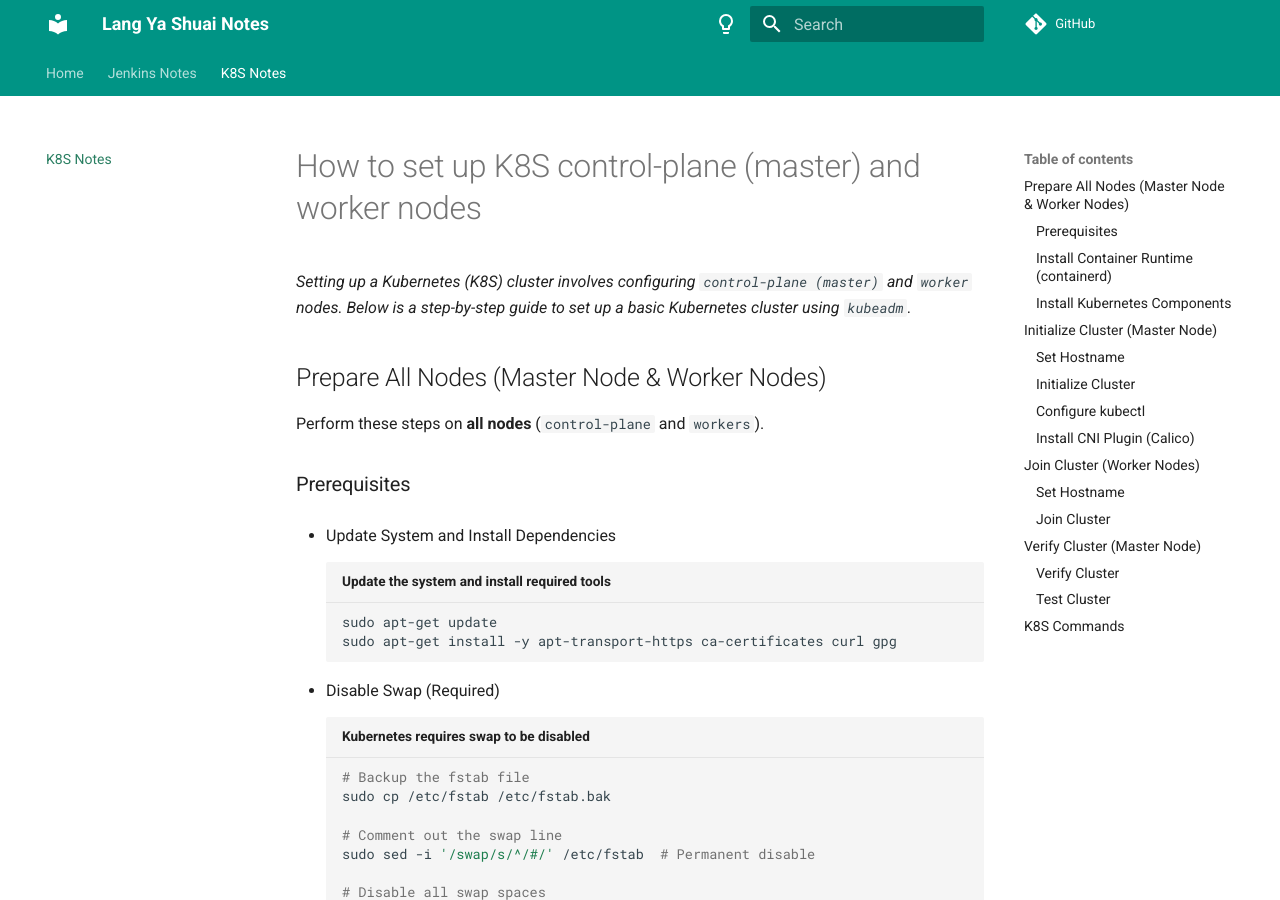
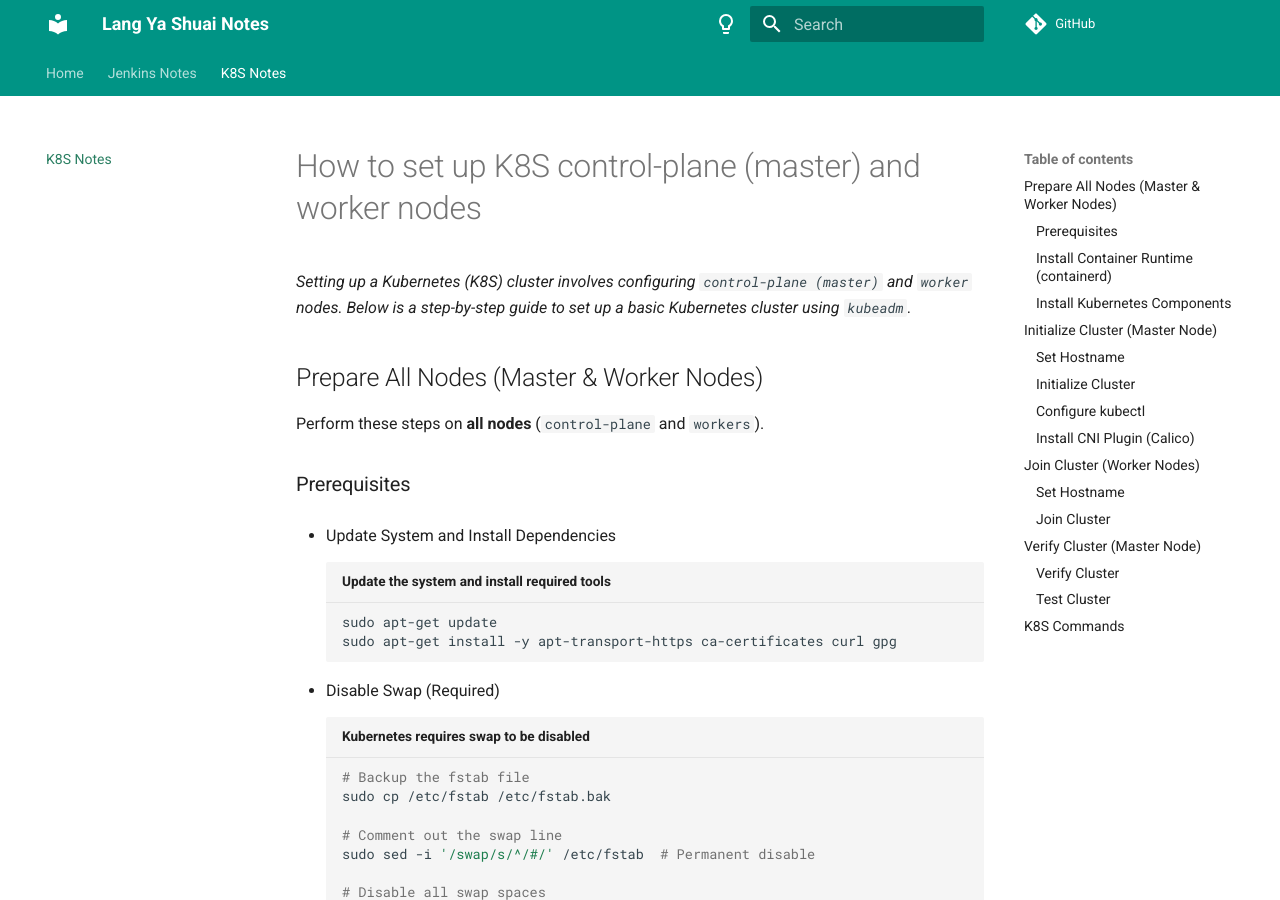
Before and after one commit to zhouushe/notes, an MkDocs documentation site: the page built from docs/k8s.md, in a window 1280 px wide and 900 px high. Built offline with MkDocs 1.6.1 and Material for MkDocs 9.7.7, drawn with Linux system fonts in a browser that asks for light colours; comment, search, counter and statistics services are not loaded.

Commit message:
Update k8s.md

```diff
--- a/docs/k8s.md
+++ b/docs/k8s.md
@@ -1,7 +1,7 @@
 # How to set up K8S control-plane (master) and worker nodes
 *Setting up a Kubernetes (K8S) cluster involves configuring `control-plane (master)` and `worker` nodes. Below is a step-by-step guide to set up a basic Kubernetes cluster using `kubeadm`.*
 
-## Prepare All Nodes (Master Node & Worker Nodes)
+## Prepare All Nodes (Master & Worker Nodes)
 Perform these steps on **all nodes** (`control-plane` and `workers`).
 
 ### Prerequisites
```
